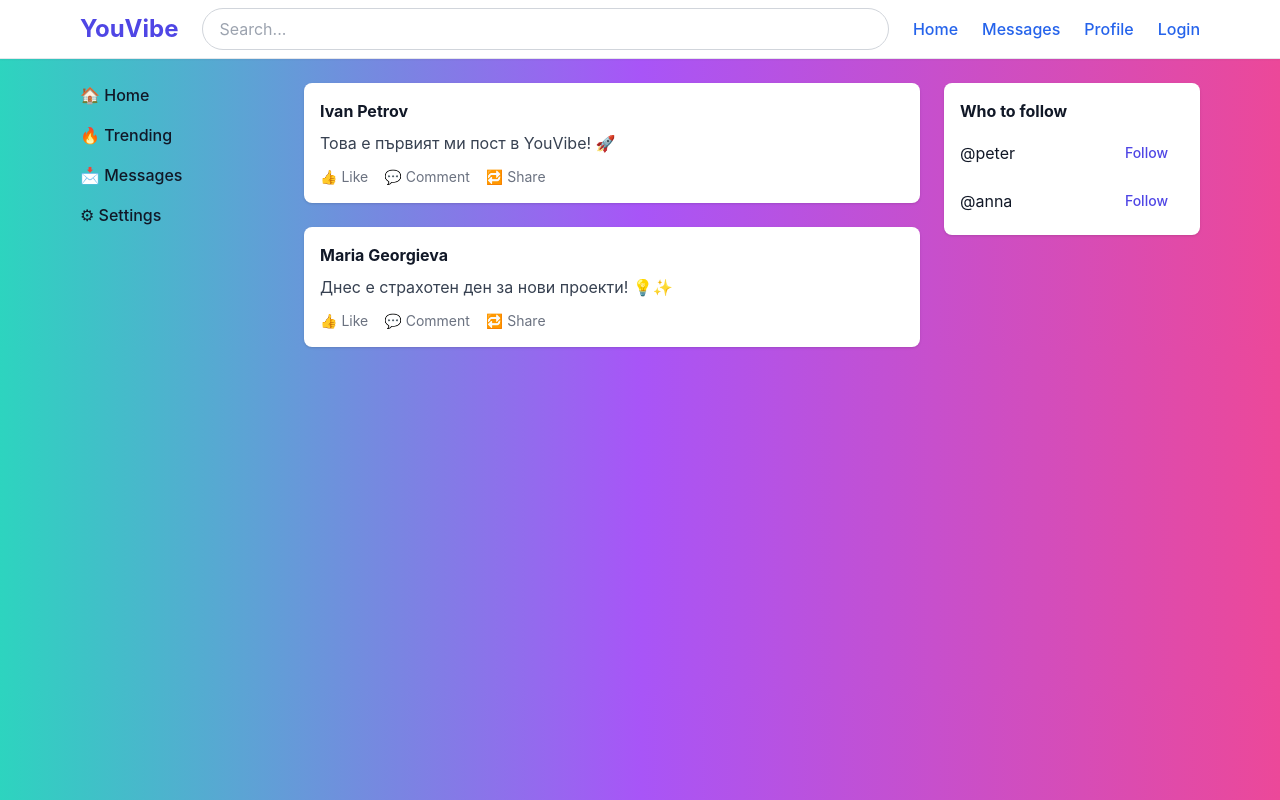
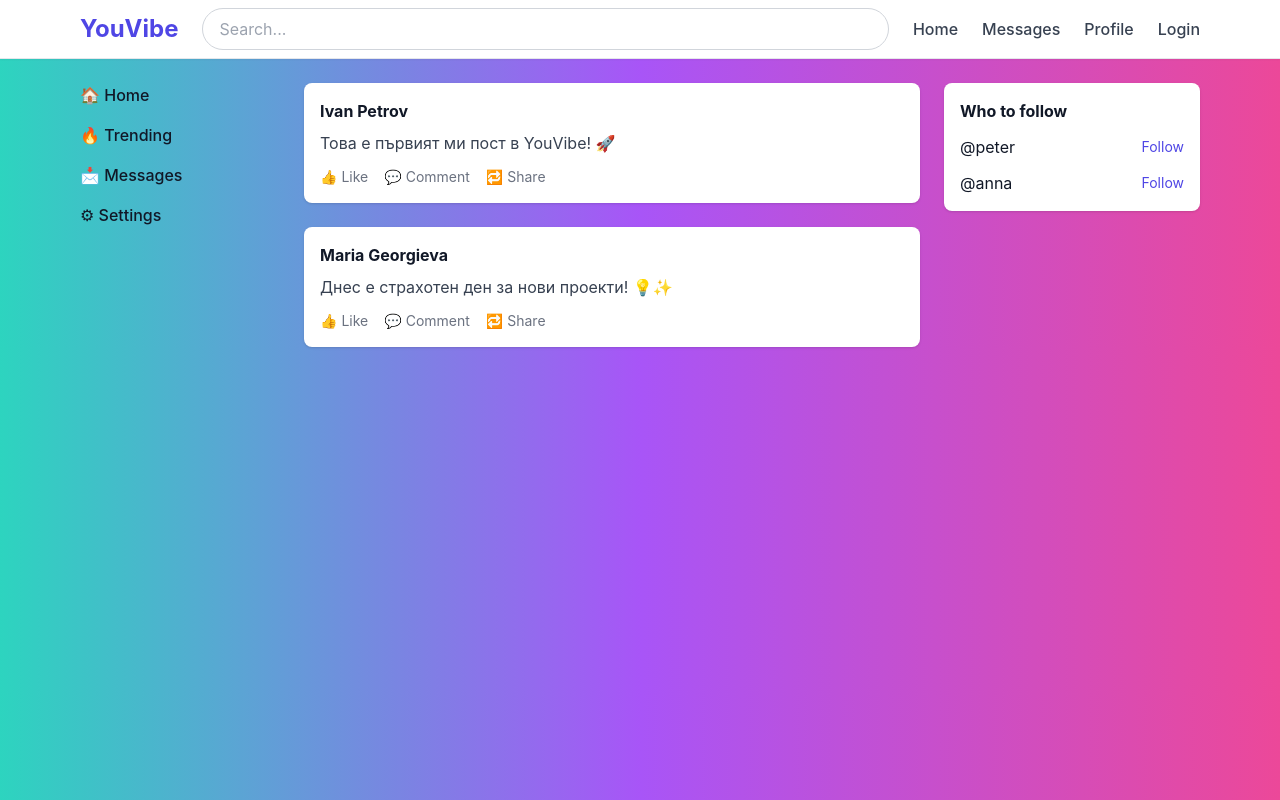
Before and after one commit to Hristov1846/Frontend, a React (Vite) app: page / in a window 1280 px wide. Built offline with nearby package versions, Linux system fonts and the light colour scheme.

Commit message:
index.css

```diff
--- a/src/index.css
+++ b/src/index.css
@@ -2,72 +2,57 @@
 @tailwind components;
 @tailwind utilities;
 
-/* ===== CUSTOM GLOBAL STYLES ===== */
-
-/* Default body styles */
+/* ===== Глобални стилове ===== */
 body {
-  @apply bg-gray-50 text-gray-900 antialiased;
-  margin: 0;
-  padding: 0;
-  font-family: 'Inter', system-ui, -apple-system, BlinkMacSystemFont,
-               'Segoe UI', Roboto, 'Helvetica Neue', Arial, sans-serif;
+  @apply bg-gray-100 text-gray-900 antialiased;
+  font-family: 'Inter', sans-serif;
 }
 
-/* Scrollbar styling */
+/* ===== Scrollbar стилове (по избор) ===== */
 ::-webkit-scrollbar {
   width: 8px;
   height: 8px;
 }
 
+::-webkit-scrollbar-track {
+  background: #f1f1f1;
+}
+
 ::-webkit-scrollbar-thumb {
-  background-color: rgba(156, 163, 175, 0.7); /* gray-400 */
-  border-radius: 4px;
+  background: #9ca3af; /* gray-400 */
+  border-radius: 10px;
 }
 
 ::-webkit-scrollbar-thumb:hover {
-  background-color: rgba(107, 114, 128, 0.9); /* gray-600 */
+  background: #6b7280; /* gray-500 */
 }
 
-::-webkit-scrollbar-track {
-  background: transparent;
+/* ===== Навигация ===== */
+nav a {
+  @apply text-gray-700 transition-colors;
 }
 
-/* Links */
-a {
-  @apply text-blue-600 hover:text-blue-800 transition-colors duration-200;
-  text-decoration: none;
+nav a:hover {
+  @apply text-indigo-600;
 }
 
-/* Buttons */
-button {
-  @apply px-4 py-2 rounded-lg font-medium transition-all duration-200;
+/* ===== Постове ===== */
+.post-card {
+  @apply bg-white rounded-lg shadow p-4 mb-6;
 }
 
-button:disabled {
-  @apply opacity-50 cursor-not-allowed;
+.post-card h3 {
+  @apply font-semibold text-lg;
 }
 
-/* Inputs */
-input, textarea, select {
-  @apply border border-gray-300 rounded-lg px-3 py-2 outline-none focus:ring-2 focus:ring-blue-500 focus:border-blue-500 transition-all duration-200;
+.post-card p {
+  @apply text-gray-700 mt-2;
 }
 
-/* Navbar */
-.navbar {
-  @apply bg-white shadow-md px-6 py-4 flex items-center justify-between sticky top-0 z-50;
+.post-actions {
+  @apply mt-3 flex space-x-4 text-gray-500 text-sm;
 }
 
-/* Cards */
-.card {
-  @apply bg-white rounded-2xl shadow p-6;
+.post-actions span {
+  @apply cursor-pointer hover:text-indigo-600;
 }
-
-/* Animations */
-.fade-in {
-  animation: fadeIn 0.3s ease-in-out;
-}
-
-@keyframes fadeIn {
-  from { opacity: 0; }
-  to { opacity: 1; }
-}
```
